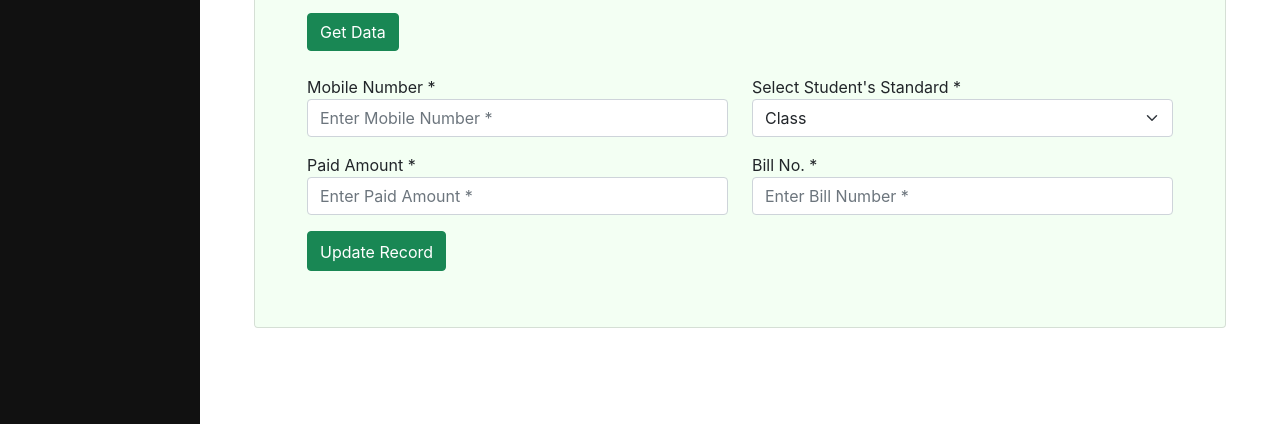
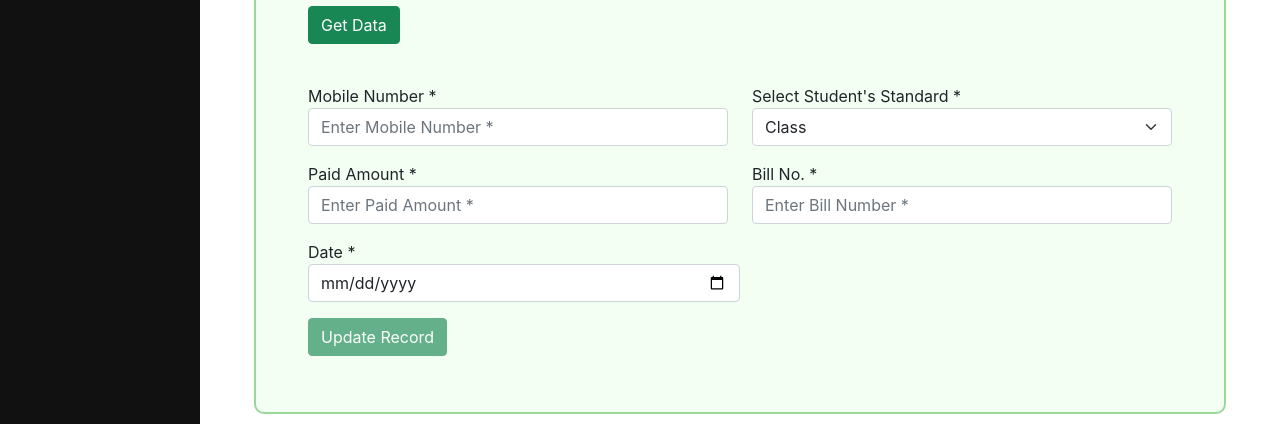
Before and after one commit to gorvk/fee-management-system, an Electron app: page public/routes/update.html in a window 1280 px wide. Shown: the part 376-800 px from the top of the page. Drawn offline with Linux system fonts and the light colour scheme.

Commit message:
Added date field and customised the card

```diff
--- a/public/preload.js
+++ b/public/preload.js
@@ -36,12 +36,17 @@ contextBridge.exposeInMainWorld("api", {
     ipcRenderer.send("getData", formData);
     ipcRenderer.on("studentData", (_, data) => {
       if (data) {
+        console.log("Data = " + data.date);
         studentData = data;
         studentData["filePath"] = filePath;
         document.getElementById("mobileNumber").value = data.mobileNumber;
         document.getElementById("class").value = data.class;
         document.getElementById("paidAmount").value = data.paidAmount;
         document.getElementById("billNo").value = data.billNo;
+        document.getElementById("date").value = data.date;
+
+        console.log("preload date = " + data.date);
+        document.getElementById("submitButton").disabled = false;
       } else {
         console.log("SHOW DIALOG as -> Data Not Found");
       }
--- a/public/routes/update.html
+++ b/public/routes/update.html
@@ -29,11 +29,11 @@
       <h1>Sanjo Public School, Sulezari - Student Database</h1>
     </div>
     <div class="top-container">
-      <div class="text-center mt-5">
+      <div class="text-center mt-4">
         <h1>Update Fee Details</h1>
       </div>
       <div class="gray-card col-lg-7 mx-auto">
-        <div class="card mt-2 mx-auto p-4">
+        <div class="card mt-4 mx-auto p-4">
           <div class="card-body">
             <div class="container">
               <form id="updateForm" role="form" onsubmit="window.api.update()">
@@ -100,13 +100,13 @@
                     </div>
                   </div>
                   <div class="col-md-2 mb-4 mt-3">
-                    <button
+                    <input
                       id="getData"
                       onclick="window.api.getData()"
                       class="btn btn-success btn-send btn-block"
-                    >
-                      Get Data
-                    </button>
+                      type="button"
+                      value="Get Data"
+                    />
                   </div>
                   <div class="row">
                     <div class="col-md-6">
@@ -184,11 +184,27 @@
                       </div>
                     </div>
                   </div>
+                  <div class="col-md-6">
+                    <div class="form-group">
+                      <label for="date">Date *</label>
+                      <input
+                        id="date"
+                        name="date"
+                        type="date"
+                        class="form-control"
+                        placeholder="Enter Bill Number"
+                        required="required"
+                        data-error="Bill Number is required."
+                      />
+                    </div>
+                  </div>
                   <div class="col-md-12">
                     <input
+                      id="submitButton"
                       type="submit"
-                      class="btn btn-success btn-send pt-2 btn-block"
+                      class="btn btn-success btn-send btn-block"
                       value="Update Record"
+                      disabled
                     />
                   </div>
                 </div>
--- a/public/styles/home.css
+++ b/public/styles/home.css
@@ -13,10 +13,10 @@ body {
   background-color: #111;
   overflow-x: hidden;
   padding-top: 20px;
+  padding-top: 50px;
 }
 
 #btnGetFile {
-
   -ms-transform: translateX(20%);
   transform: translateX(20%);
   width: 140px;
@@ -78,6 +78,8 @@ input[type="number"] {
 
 .card {
   background-color: rgb(243, 255, 243);
+  border-radius: 10px;
+  border: 2px solid rgb(154, 216, 154);
 }
 .card-body {
   background-color: rgb(243, 255, 243);
@@ -93,7 +95,7 @@ input {
   margin-bottom: 2vh;
 }
 
-p{
+p {
   color: white;
   text-align: center;
 }
--- a/public/styles/index.css
+++ b/public/styles/index.css
@@ -1,12 +1,6 @@
 body {
   font-family: -apple-system, BlinkMacSystemFont, "Segoe UI", Roboto, Oxygen,
     Ubuntu, Cantarell, "Open Sans", "Helvetica Neue", sans-serif;
-}
-
-.school-header-index {
-  padding: 2vh;
-  background-color: green;
-  text-align: center;
 }
 
 .school-header-index {
@@ -23,13 +17,11 @@ body {
   align-self: center;
 }
 
-.btn{
-  margin-inline: 4%;
-  width: 10%;
-}
-.container{
-  border: 2px solid rgb(196, 196, 196);
+.container {
+  border-radius: 10px;
+  border: 2px solid rgb(154, 216, 154);
   background-color: rgb(243, 255, 243);
   padding-block: 10%;
-  transform: translateY(50%);
+  transform: translateY(10%);
+  float: inherit;
 }
```
Also changed, not shown: main.js (+9 -1 lines), public/index.html (+32 -1 lines), public/routes/delete.html (+23 -7 lines), public/routes/insert.html (+15 -1 lines), 1 other file.
